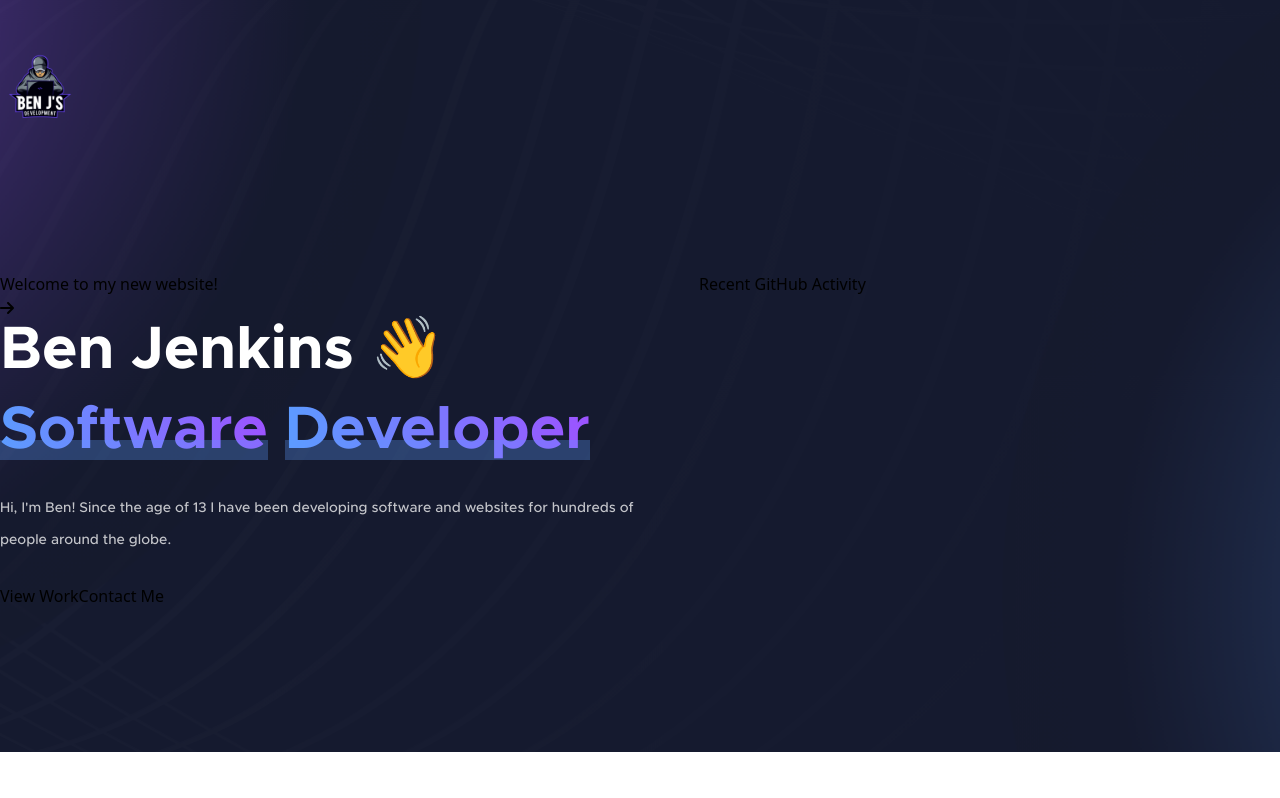
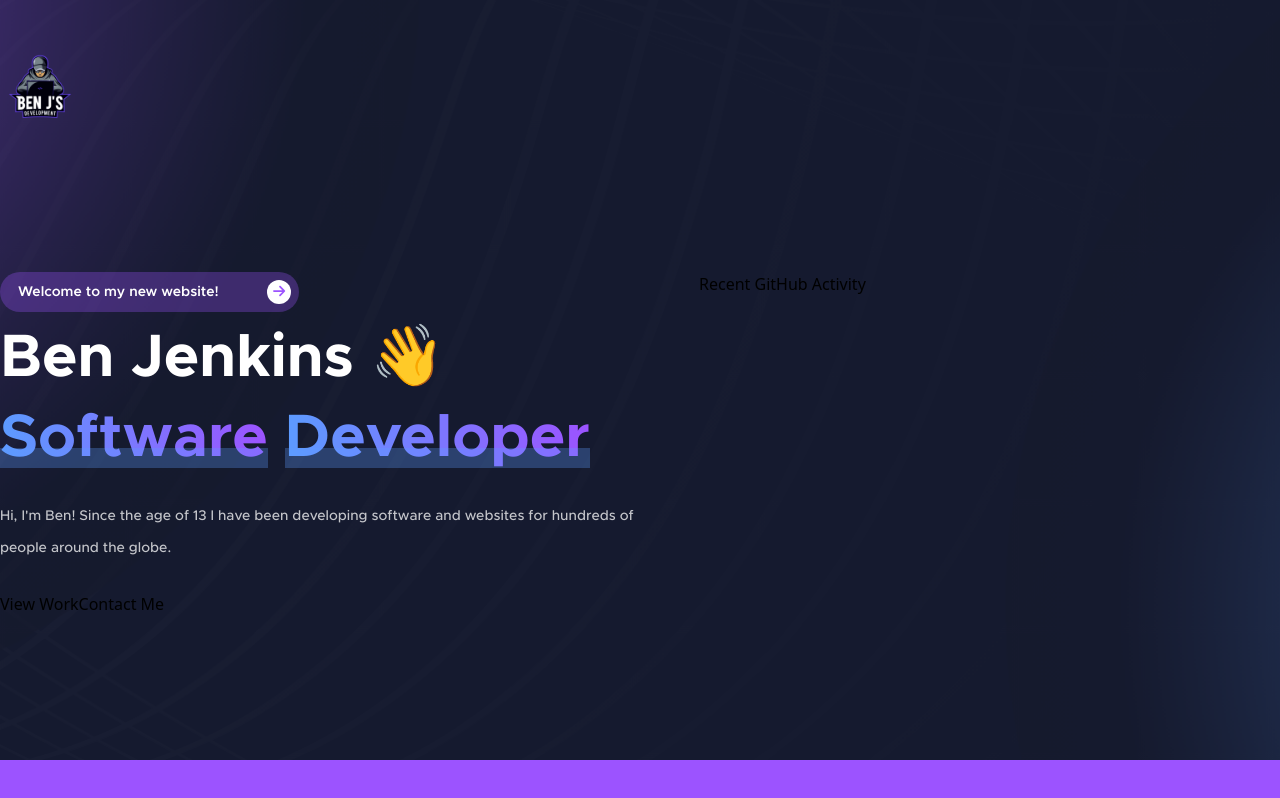
Before and after one commit to Benjenkins126/modern-react-personal-website, a React (Create React App) app: page / in a window 1280 px wide. Shown: the top 798 px of the page. Built offline with nearby package versions, Linux system fonts and the light colour scheme.

Commit message:
Added News Popup

```diff
--- a/src/components/pages/home/NewsAlert.tsx
+++ b/src/components/pages/home/NewsAlert.tsx
@@ -10,9 +10,9 @@ interface NewsAlertProps {
 const NewsAlert = (props: NewsAlertProps) => {
     return (
         <Link to={props.url ? props.url : ''}>
-            <div>
-                {props.text}
-                <div>
+            <div className="bg-secondary/30 inline-block text-white font-ben font-semibold text-sm p-2 rounded-full mb-4">
+                <span className="leading-6 pl-2.5">{props.text}</span>
+                <div className="text-secondary bg-white text-center inline-block float-right rounded-full w-6 h-6 leading-6 ml-12">
                     <FontAwesomeIcon icon={faArrowRight} />
                 </div>
             </div>
--- a/src/pages/Home.tsx
+++ b/src/pages/Home.tsx
@@ -1,5 +1,6 @@
 import { useEffect } from "react";
 import { Link } from "react-router-dom";
+import Container from "../components/general/container/Container";
 import GitHubActivity from "../components/pages/home/GitHubActivity";
 import NewsAlert from "../components/pages/home/NewsAlert";
 import PageHeader from "../components/sections/PageHeader";
@@ -38,6 +39,13 @@ const Home = () => {
                     </div>
                 </div>
             </PageHeader>
+            <div className="bg-secondary">
+                <Container>
+                    <div className="grid grid-rows-4 gap-x-6 py-14">
+
+                    </div>
+                </Container>
+            </div>
         </>
     );
 }
```
